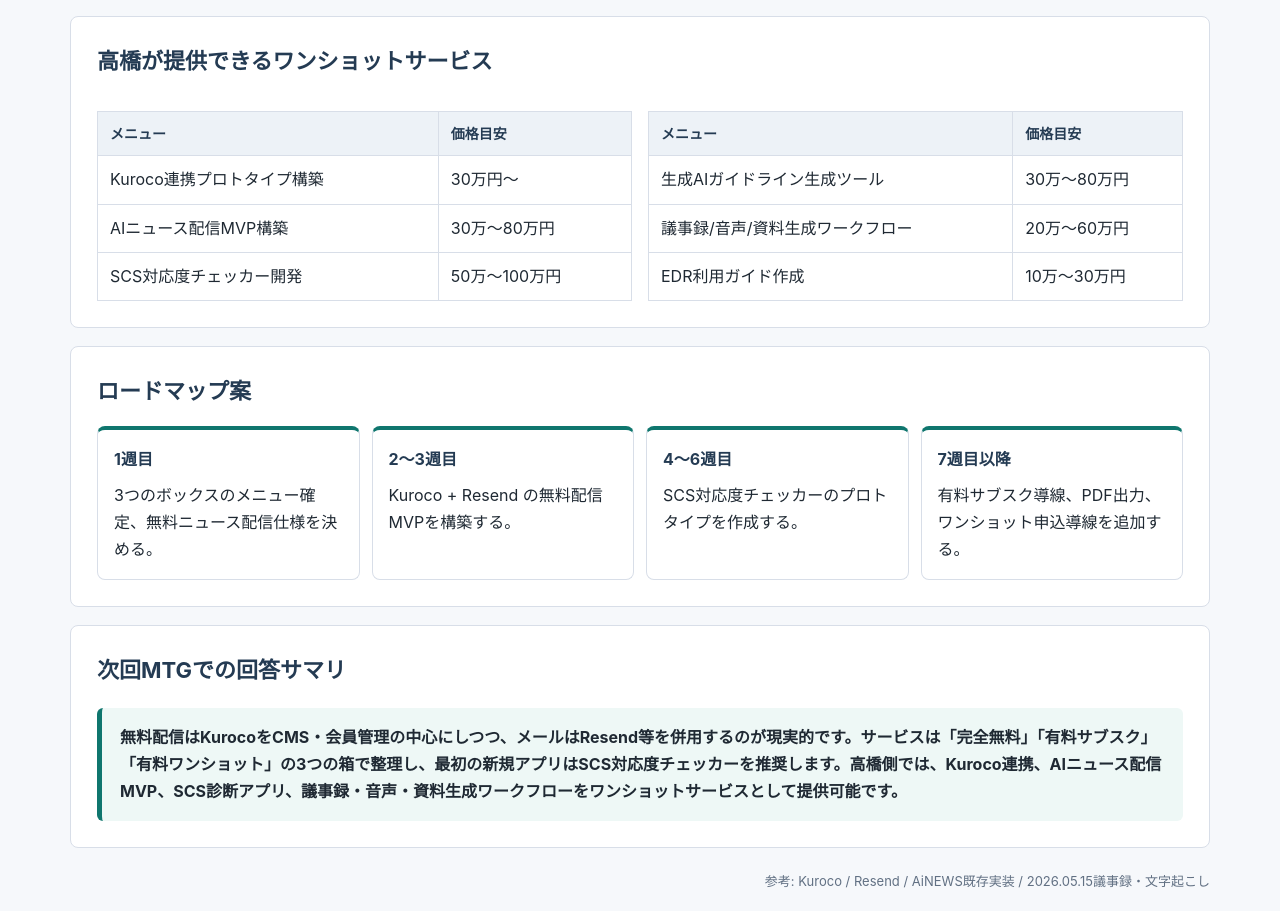
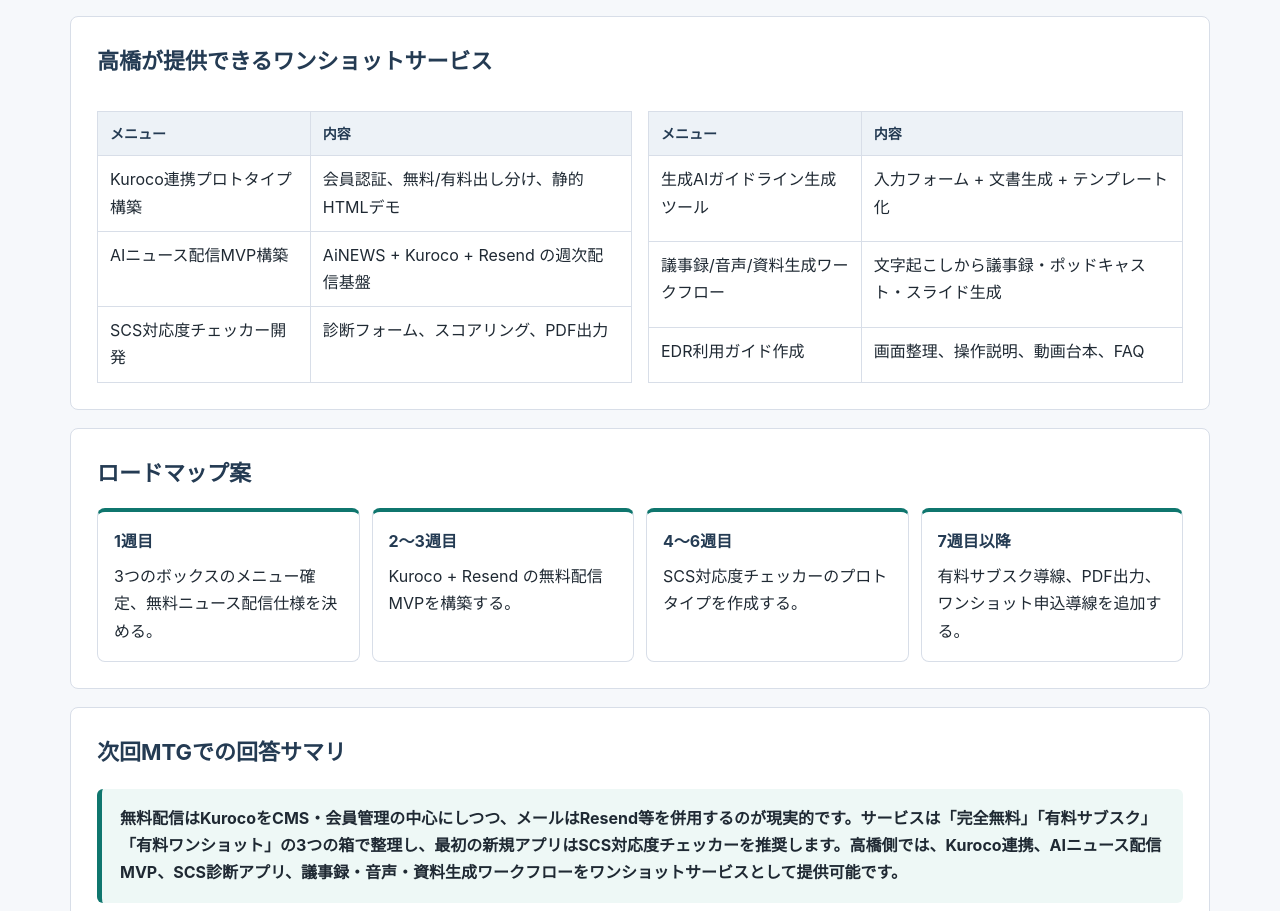
Before and after one commit to TAKAHASHIMITSUGU329/AINEWS-, a plain HTML site: page public/homework/2026-06-05-takahashi-homework.html in a window 1280 px wide. Shown: the part 3584-4495 px from the top of the page. Drawn offline with Linux system fonts and the light colour scheme.

Commit message:
Remove prices from Takahashi one-shot services HTML

```diff
--- a/public/homework/2026-06-05-takahashi-homework.html
+++ b/public/homework/2026-06-05-takahashi-homework.html
@@ -431,22 +431,22 @@
       <div class="split">
         <table>
           <thead>
-            <tr><th>メニュー</th><th>価格目安</th></tr>
+            <tr><th>メニュー</th><th>内容</th></tr>
           </thead>
           <tbody>
-            <tr><td>Kuroco連携プロトタイプ構築</td><td>30万円〜</td></tr>
-            <tr><td>AIニュース配信MVP構築</td><td>30万〜80万円</td></tr>
-            <tr><td>SCS対応度チェッカー開発</td><td>50万〜100万円</td></tr>
+            <tr><td>Kuroco連携プロトタイプ構築</td><td>会員認証、無料/有料出し分け、静的HTMLデモ</td></tr>
+            <tr><td>AIニュース配信MVP構築</td><td>AiNEWS + Kuroco + Resend の週次配信基盤</td></tr>
+            <tr><td>SCS対応度チェッカー開発</td><td>診断フォーム、スコアリング、PDF出力</td></tr>
           </tbody>
         </table>
         <table>
           <thead>
-            <tr><th>メニュー</th><th>価格目安</th></tr>
+            <tr><th>メニュー</th><th>内容</th></tr>
           </thead>
           <tbody>
-            <tr><td>生成AIガイドライン生成ツール</td><td>30万〜80万円</td></tr>
-            <tr><td>議事録/音声/資料生成ワークフロー</td><td>20万〜60万円</td></tr>
-            <tr><td>EDR利用ガイド作成</td><td>10万〜30万円</td></tr>
+            <tr><td>生成AIガイドライン生成ツール</td><td>入力フォーム + 文書生成 + テンプレート化</td></tr>
+            <tr><td>議事録/音声/資料生成ワークフロー</td><td>文字起こしから議事録・ポッドキャスト・スライド生成</td></tr>
+            <tr><td>EDR利用ガイド作成</td><td>画面整理、操作説明、動画台本、FAQ</td></tr>
           </tbody>
         </table>
       </div>
```
